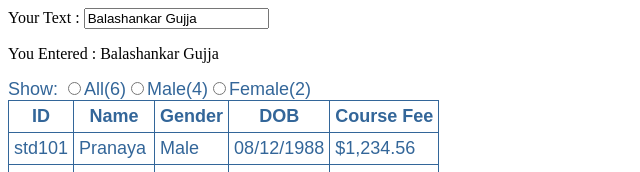
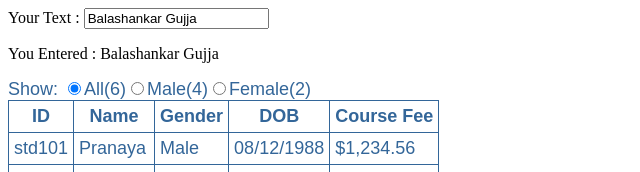
Before and after one commit to balashankar1180/Angular, an Angular app: page / in a window 1280 px wide. Shown: the top 172 px of the page, without its empty margins (0-640 px from the left). Built offline with nearby package versions, Linux system fonts and the light colour scheme.

Commit message:
4 files modified

```diff
--- a/src/app/student-count/student-count.component.html
+++ b/src/app/student-count/student-count.component.html
@@ -1,10 +1,12 @@
 <span class="radioclass">Show: </span>
 
-<input type="radio" name="options" value="All" />
+<input type="radio" name="options" value="All" [(ngModel)]="selectedRadioButtonValue" (change)="onRadioButtonSelectionChange()"/>
 <span class="radioClass">{{"All(" + all + ")"}}</span>
 
-<input name="options" type="radio" value="Male" />
+<input name="options" type="radio" value="Male" [(ngModel)]="selectedRadioButtonValue"
+       (change)="onRadioButtonSelectionChange()"/>
 <span class="radioClass">{{"Male(" + male + ")"}}</span>
 
-<input name="options" type="radio" value="Female" />
+<input name="options" type="radio" value="Female" [(ngModel)]="selectedRadioButtonValue"
+       (change)="onRadioButtonSelectionChange()"/>
 <span class="radioClass">{{"Female(" + female + ")"}}</span>
--- a/src/app/student-count/student-count.component.ts
+++ b/src/app/student-count/student-count.component.ts
@@ -9,5 +9,9 @@ export class StudentCountComponent  {
 @Input() all: number;
 @Input() male: number;
 @Input() female: number;
-
+selectedRadioButtonValue: string = 'All';
+@Output() countRadioButtonSelectionChanged: EventEmitter<string> = new EventEmitter<string>();
+onRadioButtonSelectionChange() {
+this.countRadioButtonSelectionChanged.emit(this.selectedRadioButtonValue);
 }
+}
--- a/src/app/student/student.component.html
+++ b/src/app/student/student.component.html
@@ -1,17 +1,20 @@
-<app-student-count [all]='getTotalStudentsCount()' [male]='getMaleStudentsCount()' [female]='getFemaleStudentsCount()'
+<app-student-count [all]='getTotalStudentsCount()' [male]='getMaleStudentsCount()' [female]='getFemaleStudentsCount()' (countRadioButtonSelectionChanged)="onStudentCountRadioButtonChange($event)"
 ></app-student-count>
 <table>
 <thead>
 <tr> <th>ID</th> <th>Name</th> <th>Gender</th> <th>DOB</th> <th>Course Fee</th> </tr>
 </thead>
 <tbody>
-<tr *ngFor='let student of students'>
+<ng-container *ngFor="let student of students;">
+            <tr *ngIf="selectedStudentCountRadioButton=='All' ||
+                       selectedStudentCountRadioButton==student.Gender">
 <td>{{student.ID}}</td>
 <td>{{student.FirstName}}</td>
 <td>{{student.Gender}}</td>
 <td>{{student.DOB | date:'dd/MM/y'}}</td>
 <td>{{student.CourseFee | currency:'USD':true:'1.2-2'}}</td>
 </tr>
+</ng-container>
 <tr *ngIf="!students || students.length==0">
 <td colspan="10">No Students to display</td>
 </tr>
--- a/src/app/student/student.component.ts
+++ b/src/app/student/student.component.ts
@@ -24,5 +24,8 @@ return this.students.filter( std => std.Gender === 'Male').length;
 getFemaleStudentsCount(): number {
 return this.students.filter( std => std.Gender === 'Female').length;
 }
-
+selectedStudentCountRadioButton: string = 'All';
+onStudentCountRadioButtonChange(selectedRadioButtonValue: string): void {
+this.selectedStudentCountRadioButton = selectedRadioButtonValue;
+}
 }  // Closing Component
```
